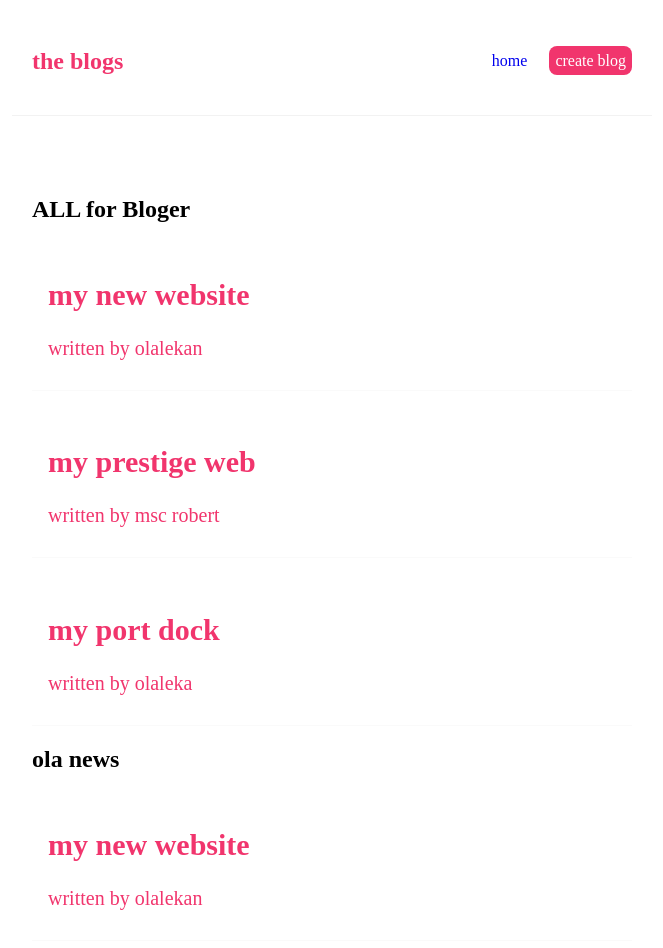
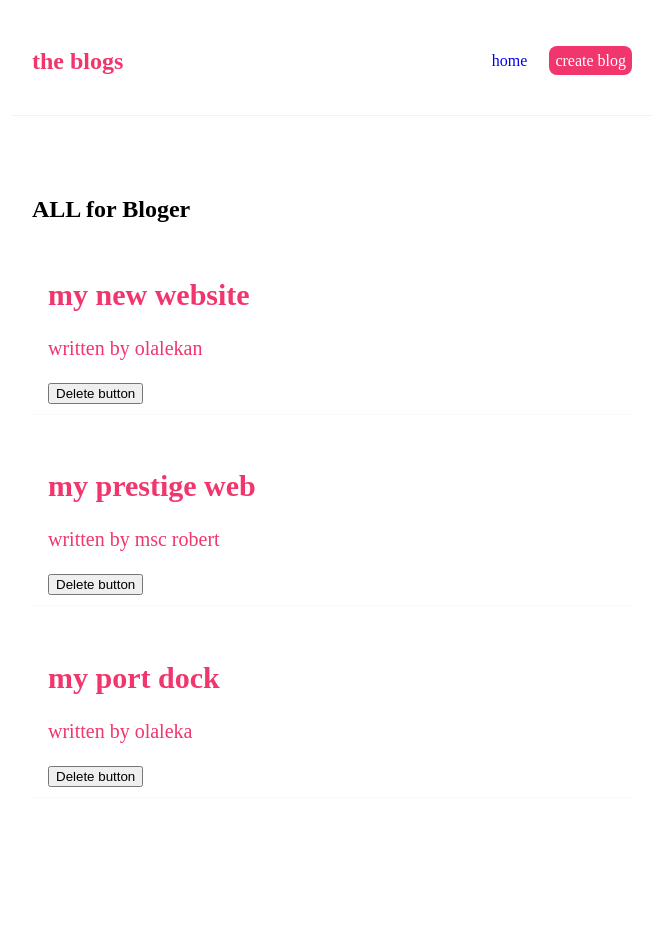
Before and after one commit to dev-olalekan/blogs, a React (Create React App) app: page / in a window 1280 px wide. Shown: the top 948 px of the page, without its empty margins (308-971 px from the left). After the commit the page ends 866 px from the top, so only its background shows below. Built offline with nearby package versions, Linux system fonts and the light colour scheme.

Commit message:
fourtday

```diff
--- a/src/Bloglist.js
+++ b/src/Bloglist.js
@@ -1,6 +1,7 @@
 const Bloglist = (props) => {
   const blogss = props.blogprops;
   const titless = props.title;
+  const handleDeleting = props.handleDeletes;
   return (
     <div className="blog-list">
       <h2>{titless}</h2>
@@ -8,6 +9,7 @@ const Bloglist = (props) => {
         <div className="blog-preview" key={blog.id}>
           <h2>{blog.title}</h2>
           <p>written by {blog.author}</p>
+          <button onClick={() => handleDeleting(blog.id)}>Delete button</button>
         </div>
       ))}
     </div>
--- a/src/Home.js
+++ b/src/Home.js
@@ -1,4 +1,4 @@
-import { useState } from "react";
+import { useState, useEffect } from "react";
 import Bloglist from "./Bloglist";
 
 const Home = () => {
@@ -13,18 +13,32 @@ const Home = () => {
       title: "my prestige web",
       body: "passage website",
       author: "msc robert",
-      id: 3,
+      id: 2,
     },
-    { title: "my port dock", body: "one tunnel", author: "olaleka", id: 1 },
+    { title: "my port dock", body: "one tunnel", author: "olaleka", id: 3 },
   ]);
+
+  const handleDelete = (id) => {
+    const newBlogs = blogs.filter((blog) => blog.id !== id);
+    setBlogs(newBlogs);
+  };
+
+  useEffect(() => {
+    console.log("run okay");
+    console.log(blogs);
+  });
 
   return (
     <div className="home">
-      <Bloglist blogprops={blogs} title="ALL for Bloger" />
       <Bloglist
+        blogprops={blogs}
+        title="ALL for Bloger"
+        handleDeletes={handleDelete}
+      />
+      {/* <Bloglist
         blogprops={blogs.filter((blog) => blog.author == "olalekan")}
         title="ola news"
-      />
+      /> */}
     </div>
   );
 };
```
